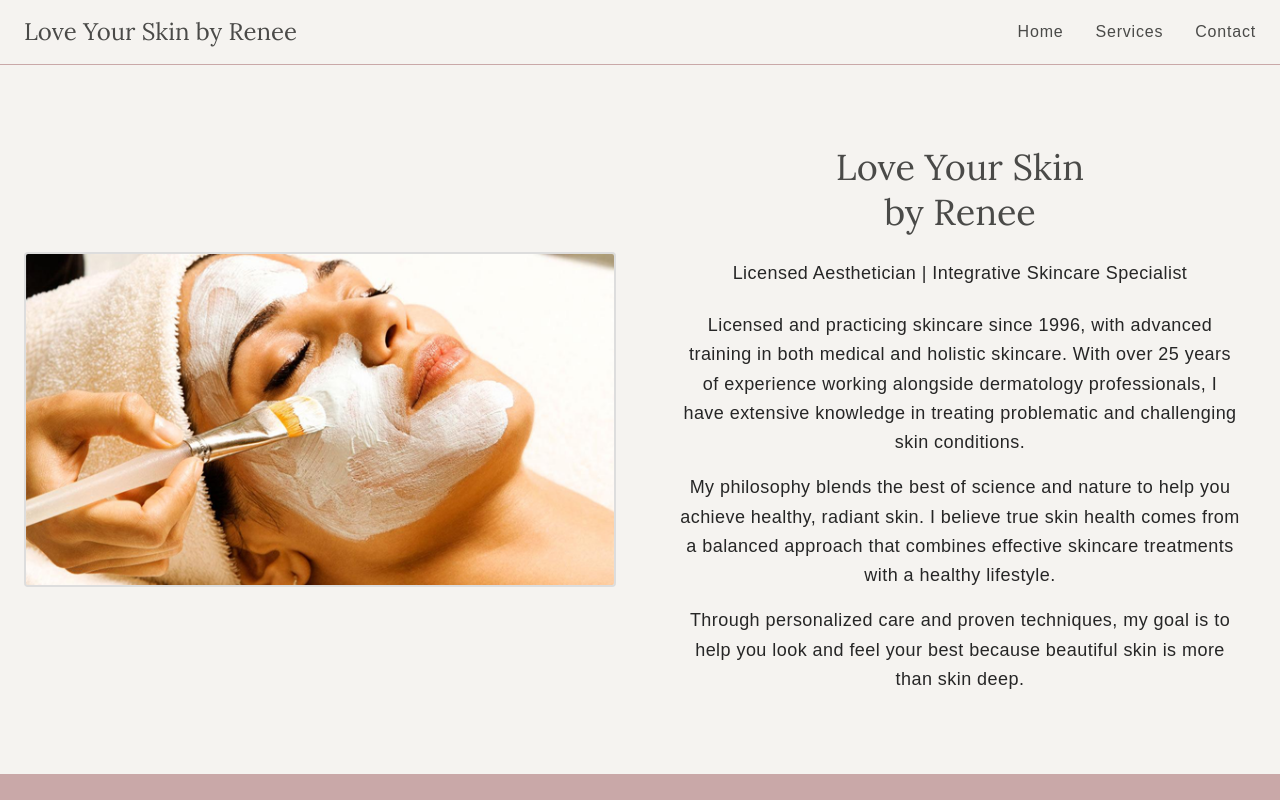
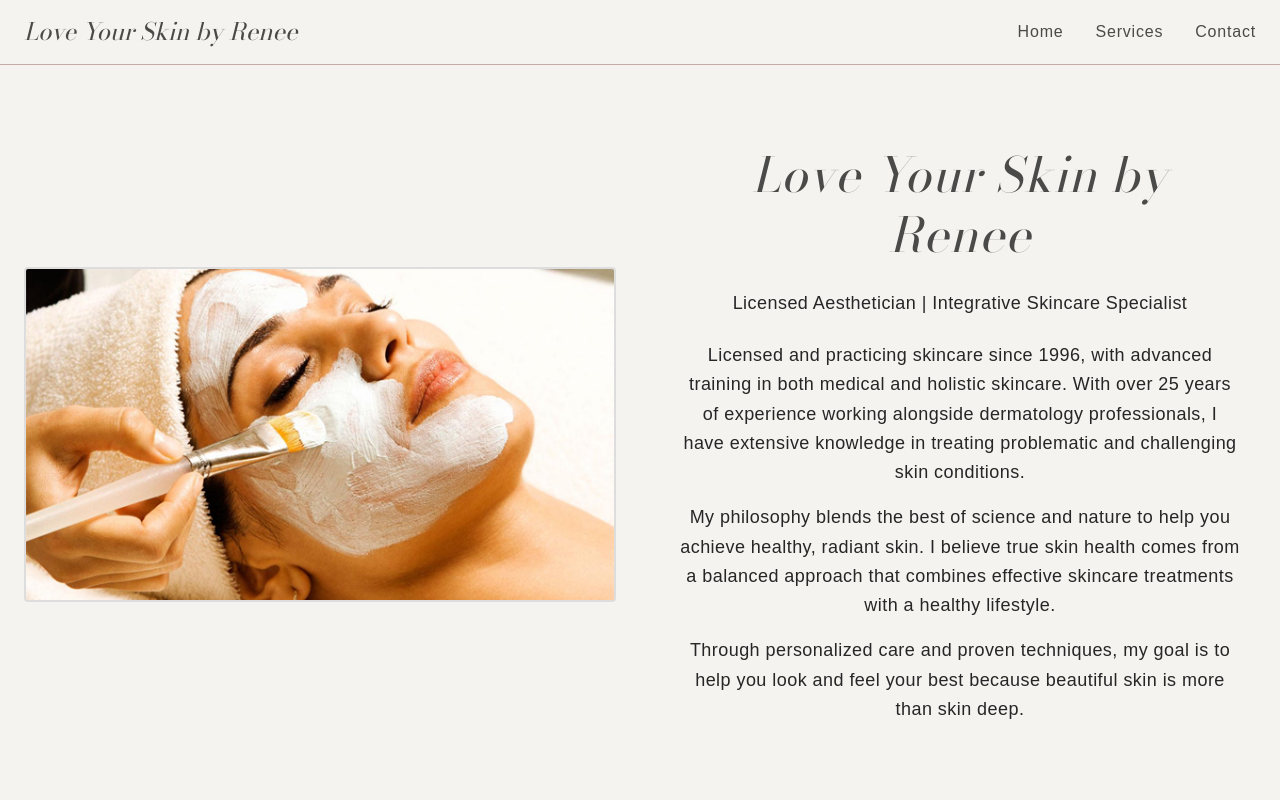
Before and after one commit to michaelDragomir/reneeSkinCare, a Next.js app: page / in a window 1280 px wide. Shown: the top 800 px of the page. Built offline with nearby package versions, Linux system fonts and the light colour scheme.

Commit message:
site updates

```diff
--- a/src/app/contact/page.tsx
+++ b/src/app/contact/page.tsx
@@ -68,7 +68,11 @@ export default function Contact() {
 				<nav className='max-w-7xl mx-auto px-6 py-4 flex items-center justify-between'>
 					<Link
 						href='/'
-						className='font-serif text-2xl font-light hover:opacity-80 transition'
+						className='text-2xl hover:opacity-80 transition'
+						style={{
+							fontFamily: 'var(--font-bodoni-moda)',
+							fontStyle: 'italic',
+						}}
 					>
 						Love Your Skin by Renee
 					</Link>
@@ -101,7 +105,10 @@ export default function Contact() {
 			{/* Header Section */}
 			<section className='bg-[#c9a8a8] py-16 px-6'>
 				<div className='max-w-4xl mx-auto text-center md:text-left'>
-					<h1 className='font-serif text-5xl font-light text-white mb-4'>
+					<h1
+						className='text-5xl text-white mb-4'
+						style={{ fontFamily: 'var(--font-bodoni-moda-regular)' }}
+					>
 						Get in Touch
 					</h1>
 					<p className='text-lg font-light text-white opacity-90 tracking-wide'>
--- a/src/app/layout.tsx
+++ b/src/app/layout.tsx
@@ -1,5 +1,5 @@
 import type { Metadata } from 'next';
-import { Inter, Lora } from 'next/font/google';
+import { Inter, Lora, Bodoni_Moda } from 'next/font/google';
 import './globals.css';
 
 const inter = Inter({
@@ -10,6 +10,19 @@ const inter = Inter({
 const lora = Lora({
 	variable: '--font-lora',
 	subsets: ['latin'],
+});
+
+const bodoniModa = Bodoni_Moda({
+	variable: '--font-bodoni-moda',
+	subsets: ['latin'],
+	weight: '400',
+	style: 'italic',
+});
+
+const bodoniModaRegular = Bodoni_Moda({
+	variable: '--font-bodoni-moda-regular',
+	subsets: ['latin'],
+	weight: '400',
 });
 
 export const metadata: Metadata = {
@@ -25,7 +38,7 @@ export default function RootLayout({
 	return (
 		<html
 			lang='en'
-			className={`${inter.variable} ${lora.variable} h-full antialiased`}
+			className={`${inter.variable} ${lora.variable} ${bodoniModa.variable} ${bodoniModaRegular.variable} h-full antialiased`}
 		>
 			<body className='min-h-full flex flex-col bg-[#f5f3f0]'>{children}</body>
 		</html>
--- a/src/app/page.tsx
+++ b/src/app/page.tsx
@@ -31,7 +31,11 @@ export default function Home() {
 				<nav className='max-w-7xl mx-auto px-6 py-4 flex items-center justify-between'>
 					<Link
 						href='/'
-						className='font-serif text-2xl font-light hover:opacity-80 transition'
+						className='text-2xl hover:opacity-80 transition'
+						style={{
+							fontFamily: 'var(--font-bodoni-moda)',
+							fontStyle: 'italic',
+						}}
 					>
 						Love Your Skin by Renee
 					</Link>
@@ -78,10 +82,15 @@ export default function Home() {
 
 					{/* Content */}
 					<div className='space-y-6 p-4 text-center'>
-						<h1 className='font-serif text-3xl md:text-4xl font-light leading-tight'>
-							Love Your Skin
-							<br />
-							by Renee
+						<h1
+							className='text-4xl md:text-5xl leading-tight tracking-wide'
+							style={{
+								fontFamily: 'var(--font-bodoni-moda)',
+								fontStyle: 'italic',
+								fontWeight: '400',
+							}}
+						>
+							Love Your Skin by Renee
 						</h1>
 
 						<p className='text-lg font-light text-neutral-800 tracking-wide'>
--- a/src/app/services/page.tsx
+++ b/src/app/services/page.tsx
@@ -68,7 +68,11 @@ export default function Services() {
 				<nav className='max-w-7xl mx-auto px-6 py-4 flex items-center justify-between'>
 					<Link
 						href='/'
-						className='font-serif text-2xl font-light hover:opacity-80 transition'
+						className='text-2xl hover:opacity-80 transition'
+						style={{
+							fontFamily: 'var(--font-bodoni-moda)',
+							fontStyle: 'italic',
+						}}
 					>
 						Love Your Skin by Renee
 					</Link>
@@ -105,7 +109,10 @@ export default function Services() {
 						What I Offer
 					</p>
 					<div className='border-b border-[#a89682] w-12 mb-6' /> */}
-					<h1 className='font-serif text-5xl font-light text-white mb-4'>
+					<h1
+						className='text-5xl text-white mb-4'
+						style={{ fontFamily: 'var(--font-bodoni-moda-regular)' }}
+					>
 						Services & Pricing
 					</h1>
 					<p className='text-md md:text-lg font-light text-white opacity-90 whitespace-nowrap'>
```
